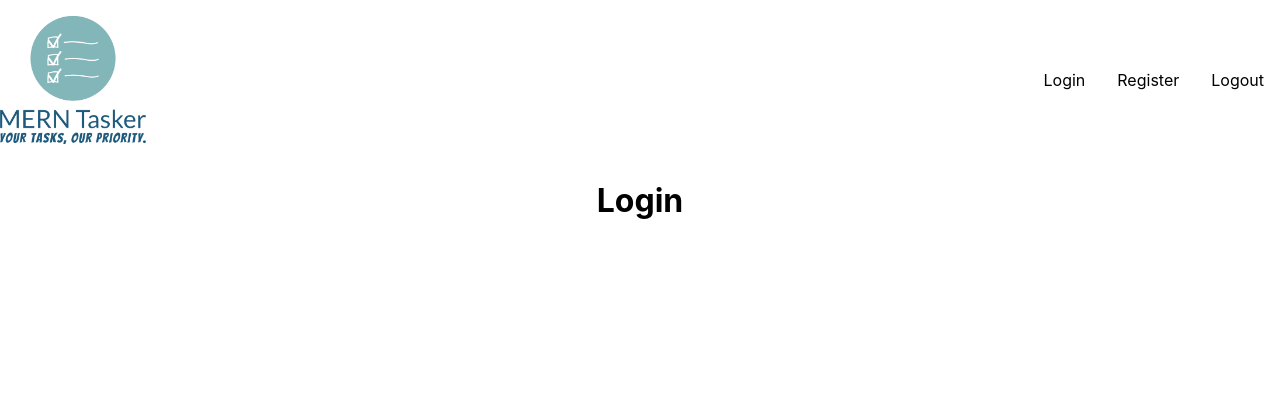
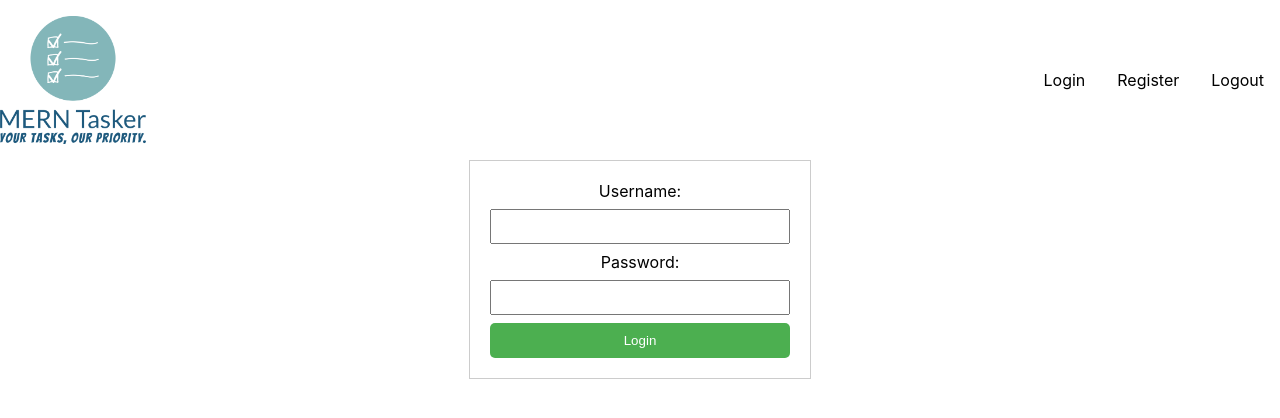
Before and after one commit to leonardo-pinto/mern-tasker, a React (Vite) app in the folder client/: page /login in a window 1280 px wide. Shown: the top 418 px of the page. Built offline with nearby package versions, Linux system fonts and the light colour scheme.

Commit message:
feat: Create and design the login form

```diff
--- a/client/src/components/LoginForm.jsx
+++ b/client/src/components/LoginForm.jsx
@@ -1,8 +1,21 @@
-function LoginForm(){
-    return(
+function LoginForm() {
+    return (
         <>
-         <h1>Login</h1>
+            <form style={{ border: '1px solid #ccc', padding: '20px', maxWidth: '300px', margin: 'auto' }}>
+                <label htmlFor="username">Username:</label>
+                <input type="text" id="username" name="username" required style={{ width: '100%', padding: '8px', margin: '8px 0', boxSizing: 'border-box' }} />
+
+                <br />
+
+                <label htmlFor="password">Password:</label>
+                <input type="password" id="password" name="password" required style={{ width: '100%', padding: '8px', margin: '8px 0', boxSizing: 'border-box' }} />
+
+                <br />
+
+                <input type="submit" value="Login" style={{ width: '100%', backgroundColor: '#4CAF50', color: 'white', padding: '10px', border: 'none', borderRadius: '5px', cursor: 'pointer' }} />
+            </form>
         </>
-    )
+    );
 }
+
 export default LoginForm;
```
